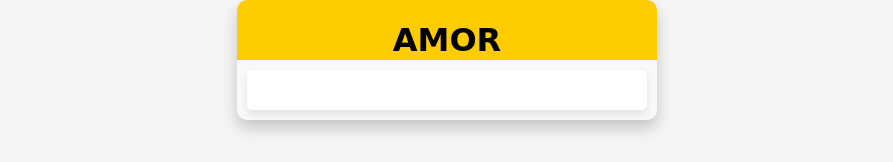
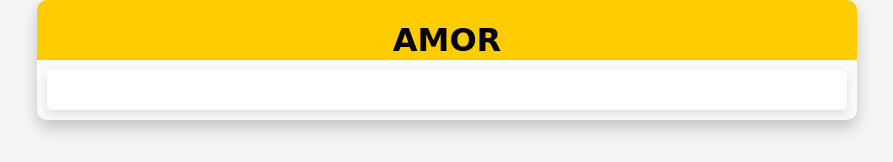
Before and after one commit to MiguelRP12/Carta, a plain HTML site: page index.html in a window 1280 px wide. Shown: the whole page, without its empty margins (193-1086 px from the left). Drawn offline with Linux system fonts and the light colour scheme.

Commit message:
Arreglando los espacios

```diff
--- a/style.css
+++ b/style.css
@@ -12,8 +12,7 @@ body {
 }
 
 .envelope {
-    width: 90%;
-    max-width: 400px;
+    max-width: 100vh;
     background-color: #f9f9f9;
     border-radius: 10px;
     position: relative;
```
